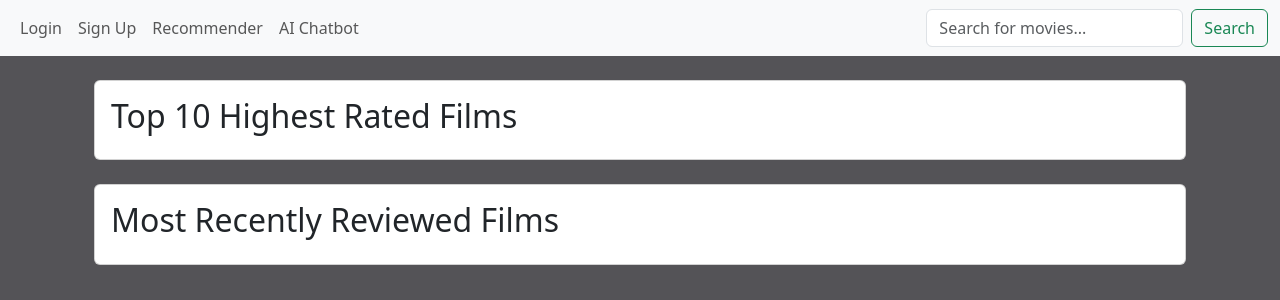
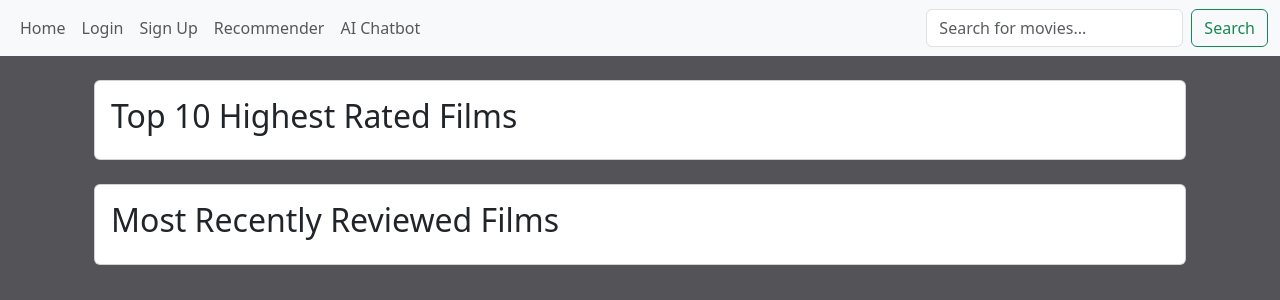
Before and after one commit to tahirkhan54321/Movie-Recommendation-Python, a Django app: page / in a window 1280 px wide. Shown: the top 300 px of the page. Run offline with Django 5.2, Linux system fonts and the light colour scheme; data that the repository does not hold is empty.

Commit message:
Navbar amended for homepage navigation

```diff
--- a/base/templates/navbar.html
+++ b/base/templates/navbar.html
@@ -6,6 +6,9 @@
         </button>
         <div class="collapse navbar-collapse" id="navbarNav">
             <ul class="navbar-nav me-auto">
+                <li class="nav-item">
+                    <a class="nav-link" href="{% url 'homepage' %}">Home</a>
+                </li>
                 {% if user.is_authenticated %}
                     <li class="nav-item">
                         <a class="nav-link" href="{% url 'user_profile' %}">My Profile</a>
```
